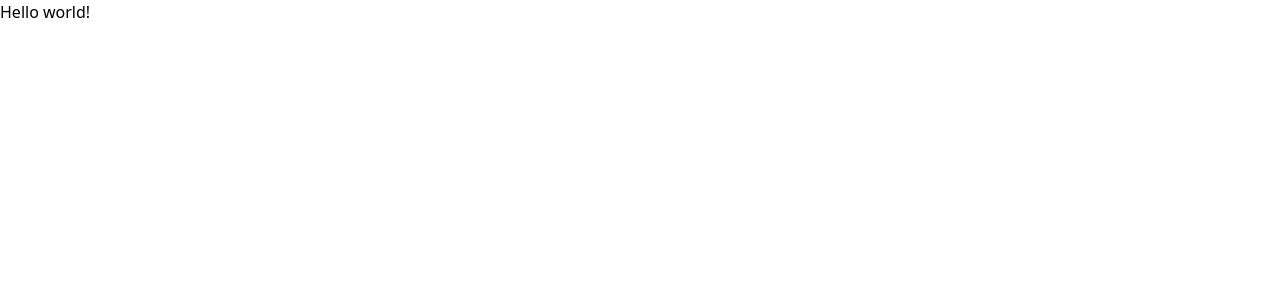
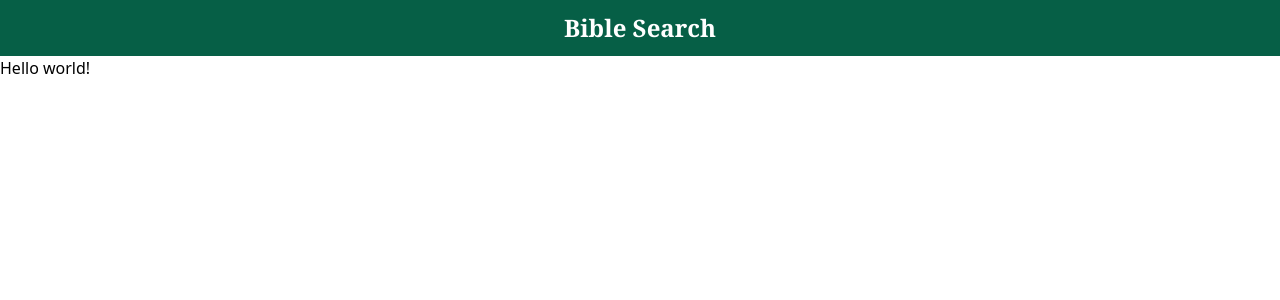
Before and after one commit to joelboersma/bible-search, a Vue app: page / in a window 1280 px wide. Shown: the top 300 px of the page. Built offline with nearby package versions, Linux system fonts and the light colour scheme.

Commit message:
create header component

```diff
--- a/src/App.vue
+++ b/src/App.vue
@@ -1,6 +1,9 @@
-<script setup></script>
+<script setup>
+import Header from "./components/Header.vue";
+</script>
 
 <template>
+  <Header />
   <h1>Hello world!</h1>
 </template>
 
--- /dev/null
+++ b/src/components/Header.vue
@@ -0,0 +1,7 @@
+<template>
+  <header
+    class="bg-emerald-800 text-white text-2xl text-center p-3 font-serif font-extrabold"
+  >
+    Bible Search
+  </header>
+</template>
```
